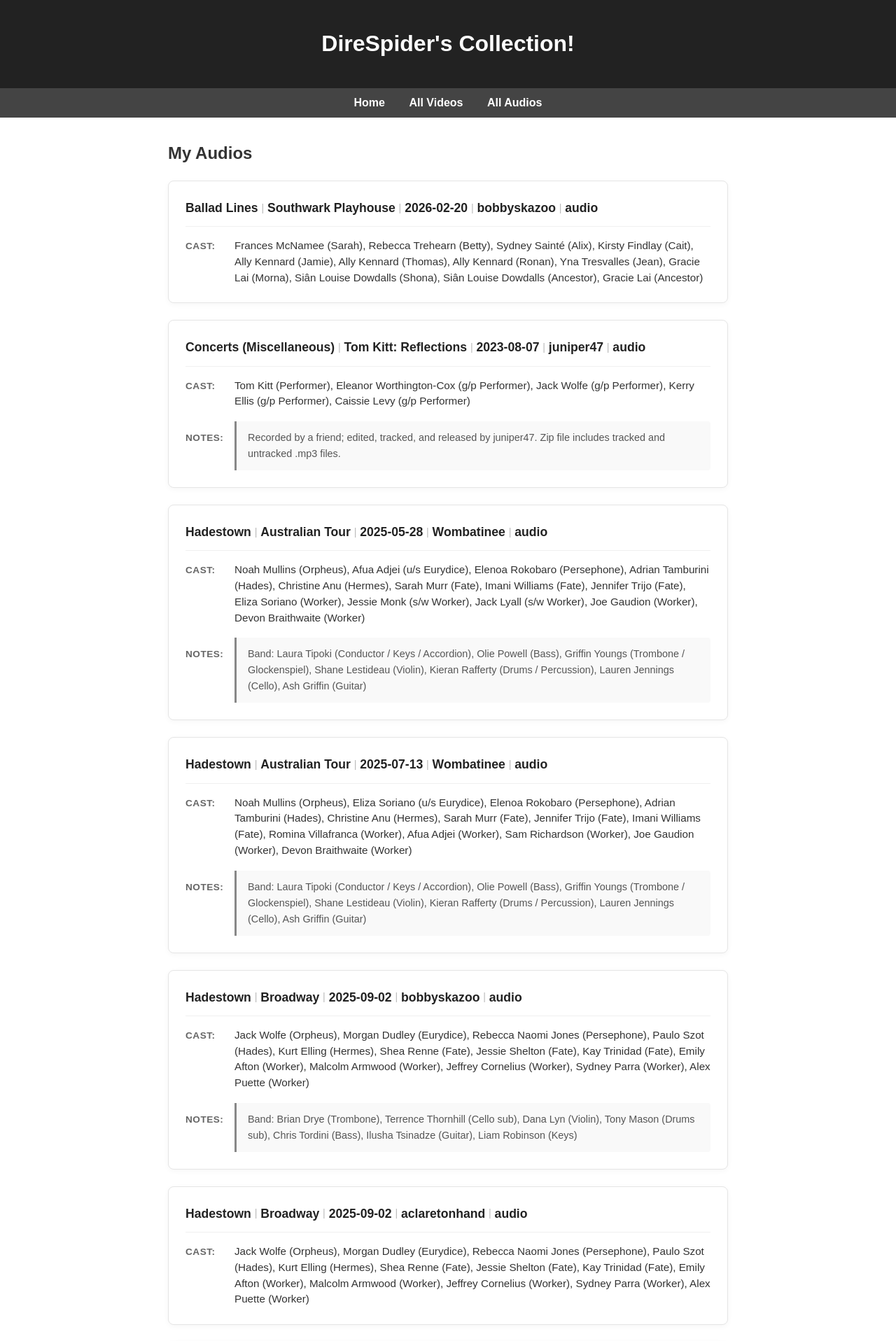
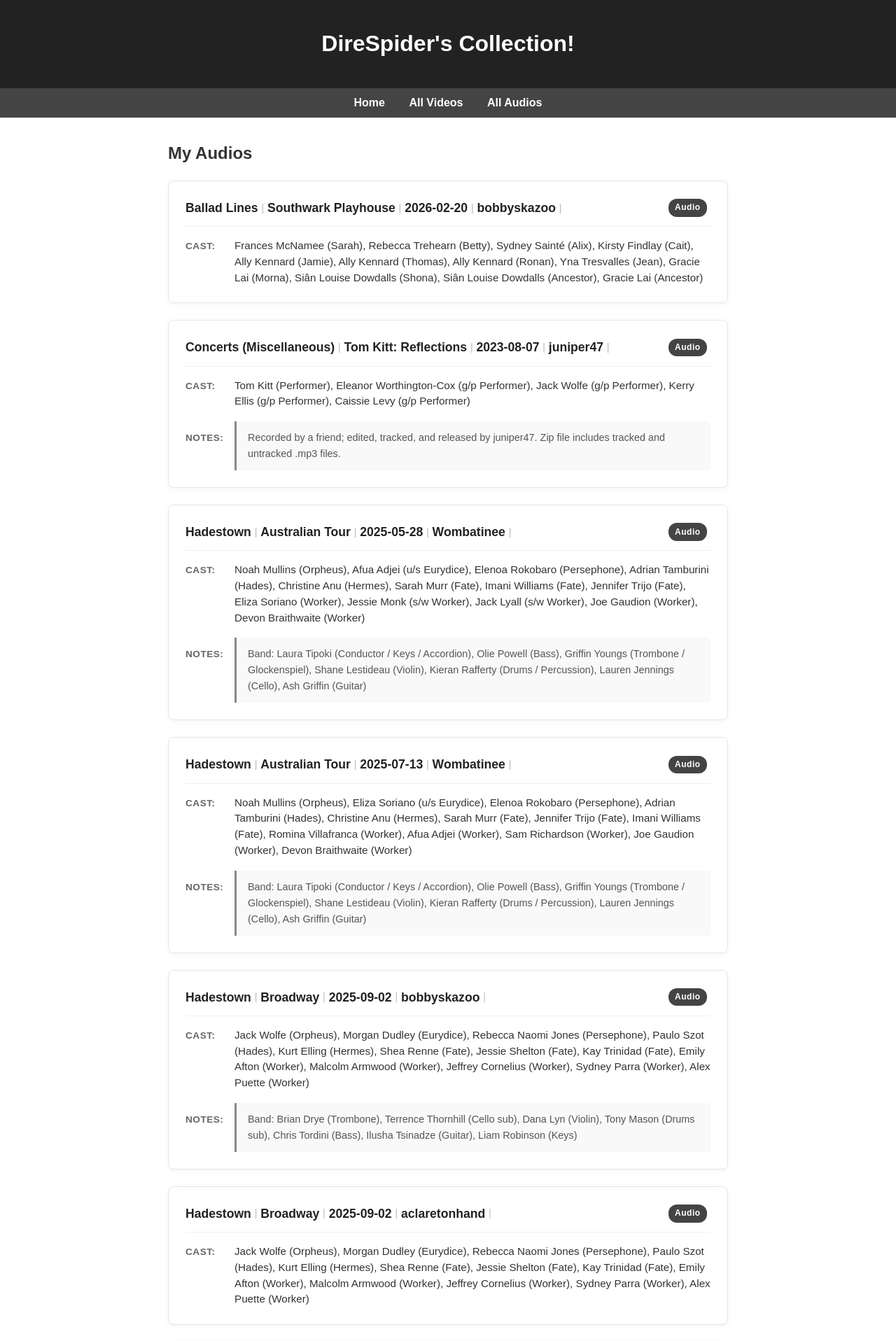
Before and after one commit to DireSpider/direspider.github.io, a Jekyll site: the page built from audios/index.html, in a window 1280 px wide. Shown: the top 1916 px of the page at 70% size. Built offline with Jekyll 4.4.1, drawn with Linux system fonts in a browser that asks for light colours.

Commit message:
update audio include html

```diff
--- a/_includes/audios.html
+++ b/_includes/audios.html
@@ -8,7 +8,7 @@
 <span class="separator">|</span>
 <span>bobbyskazoo</span>
 <span class="separator">|</span>
-<span class="capitalize-text">audio</span>
+<span class="media-type-badge">audio</span>
 </h2>
 
 <div class="info-section">
@@ -29,7 +29,7 @@
 <span class="separator">|</span>
 <span>juniper47</span>
 <span class="separator">|</span>
-<span class="capitalize-text">audio</span>
+<span class="media-type-badge">audio</span>
 </h2>
 
 <div class="info-section">
@@ -57,7 +57,7 @@
 <span class="separator">|</span>
 <span>Wombatinee</span>
 <span class="separator">|</span>
-<span class="capitalize-text">audio</span>
+<span class="media-type-badge">audio</span>
 </h2>
 
 <div class="info-section">
@@ -85,7 +85,7 @@
 <span class="separator">|</span>
 <span>Wombatinee</span>
 <span class="separator">|</span>
-<span class="capitalize-text">audio</span>
+<span class="media-type-badge">audio</span>
 </h2>
 
 <div class="info-section">
@@ -113,7 +113,7 @@
 <span class="separator">|</span>
 <span>bobbyskazoo</span>
 <span class="separator">|</span>
-<span class="capitalize-text">audio</span>
+<span class="media-type-badge">audio</span>
 </h2>
 
 <div class="info-section">
@@ -141,7 +141,7 @@
 <span class="separator">|</span>
 <span>aclaretonhand</span>
 <span class="separator">|</span>
-<span class="capitalize-text">audio</span>
+<span class="media-type-badge">audio</span>
 </h2>
 
 <div class="info-section">
@@ -162,7 +162,7 @@
 <span class="separator">|</span>
 <span>rosescrescit</span>
 <span class="separator">|</span>
-<span class="capitalize-text">audio</span>
+<span class="media-type-badge">audio</span>
 </h2>
 
 <div class="info-section">
@@ -183,7 +183,7 @@
 <span class="separator">|</span>
 <span>Habs</span>
 <span class="separator">|</span>
-<span class="capitalize-text">audio</span>
+<span class="media-type-badge">audio</span>
 </h2>
 
 <div class="info-section">
@@ -213,7 +213,7 @@
 <span class="separator">|</span>
 <span>Habs</span>
 <span class="separator">|</span>
-<span class="capitalize-text">audio</span>
+<span class="media-type-badge">audio</span>
 </h2>
 
 <div class="info-section">
@@ -243,7 +243,7 @@
 <span class="separator">|</span>
 <span>zuzu5678</span>
 <span class="separator">|</span>
-<span class="capitalize-text">audio</span>
+<span class="media-type-badge">audio</span>
 </h2>
 
 <div class="info-section">
@@ -271,7 +271,7 @@
 <span class="separator">|</span>
 <span>Bandit</span>
 <span class="separator">|</span>
-<span class="capitalize-text">audio</span>
+<span class="media-type-badge">audio</span>
 </h2>
 
 <div class="info-section">
@@ -292,7 +292,7 @@
 <span class="separator">|</span>
 <span>bobbyskazoo</span>
 <span class="separator">|</span>
-<span class="capitalize-text">audio</span>
+<span class="media-type-badge">audio</span>
 </h2>
 
 <div class="info-section">
@@ -313,7 +313,7 @@
 <span class="separator">|</span>
 <span>bobbyskazoo</span>
 <span class="separator">|</span>
-<span class="capitalize-text">audio</span>
+<span class="media-type-badge">audio</span>
 </h2>
 
 <div class="info-section">
@@ -341,7 +341,7 @@
 <span class="separator">|</span>
 <span>Habs</span>
 <span class="separator">|</span>
-<span class="capitalize-text">audio</span>
+<span class="media-type-badge">audio</span>
 </h2>
 
 <div class="info-section">
@@ -371,7 +371,7 @@
 <span class="separator">|</span>
 <span>PTSnucka</span>
 <span class="separator">|</span>
-<span class="capitalize-text">audio</span>
+<span class="media-type-badge">audio</span>
 </h2>
 
 <div class="info-section">
@@ -392,7 +392,7 @@
 <span class="separator">|</span>
 <span>pancakehaus</span>
 <span class="separator">|</span>
-<span class="capitalize-text">audio</span>
+<span class="media-type-badge">audio</span>
 </h2>
 
 <div class="info-section">
@@ -413,7 +413,7 @@
 <span class="separator">|</span>
 <span>pancakehaus</span>
 <span class="separator">|</span>
-<span class="capitalize-text">audio</span>
+<span class="media-type-badge">audio</span>
 </h2>
 
 <div class="info-section">
@@ -434,7 +434,7 @@
 <span class="separator">|</span>
 <span>PTSnucka</span>
 <span class="separator">|</span>
-<span class="capitalize-text">audio</span>
+<span class="media-type-badge">audio</span>
 </h2>
 
 <div class="info-section">
@@ -455,7 +455,7 @@
 <span class="separator">|</span>
 <span>Habs</span>
 <span class="separator">|</span>
-<span class="capitalize-text">audio</span>
+<span class="media-type-badge">audio</span>
 </h2>
 
 <div class="info-section">
@@ -483,7 +483,7 @@
 <span class="separator">|</span>
 <span>bobbyskazoo</span>
 <span class="separator">|</span>
-<span class="capitalize-text">audio</span>
+<span class="media-type-badge">audio</span>
 </h2>
 
 <div class="info-section">
@@ -513,7 +513,7 @@
 <span class="separator">|</span>
 <span>bobbyskazoo</span>
 <span class="separator">|</span>
-<span class="capitalize-text">audio</span>
+<span class="media-type-badge">audio</span>
 </h2>
 
 <div class="info-section">
@@ -543,7 +543,7 @@
 <span class="separator">|</span>
 <span>PTSnucka</span>
 <span class="separator">|</span>
-<span class="capitalize-text">audio</span>
+<span class="media-type-badge">audio</span>
 </h2>
 
 <div class="info-section">
@@ -564,7 +564,7 @@
 <span class="separator">|</span>
 <span>pancakehaus</span>
 <span class="separator">|</span>
-<span class="capitalize-text">audio</span>
+<span class="media-type-badge">audio</span>
 </h2>
 
 <div class="info-section">
@@ -585,7 +585,7 @@
 <span class="separator">|</span>
 <span>bobbyskazoo</span>
 <span class="separator">|</span>
-<span class="capitalize-text">audio</span>
+<span class="media-type-badge">audio</span>
 </h2>
 
 <div class="info-section">
@@ -615,7 +615,7 @@
 <span class="separator">|</span>
 <span>pancakehaus</span>
 <span class="separator">|</span>
-<span class="capitalize-text">audio</span>
+<span class="media-type-badge">audio</span>
 </h2>
 
 <div class="info-section">
@@ -636,7 +636,7 @@
 <span class="separator">|</span>
 <span>Unknown</span>
 <span class="separator">|</span>
-<span class="capitalize-text">audio</span>
+<span class="media-type-badge">audio</span>
 </h2>
 
 <div class="info-section">
@@ -664,7 +664,7 @@
 <span class="separator">|</span>
 <span>thatbeautifulsound</span>
 <span class="separator">|</span>
-<span class="capitalize-text">audio</span>
+<span class="media-type-badge">audio</span>
 </h2>
 
 <div class="info-section">
@@ -685,7 +685,7 @@
 <span class="separator">|</span>
 <span>Unknown</span>
 <span class="separator">|</span>
-<span class="capitalize-text">audio</span>
+<span class="media-type-badge">audio</span>
 </h2>
 
 <div class="info-section">
@@ -706,7 +706,7 @@
 <span class="separator">|</span>
 <span>Unknown</span>
 <span class="separator">|</span>
-<span class="capitalize-text">audio</span>
+<span class="media-type-badge">audio</span>
 </h2>
 
 <div class="info-section">
@@ -727,7 +727,7 @@
 <span class="separator">|</span>
 <span>Unknown</span>
 <span class="separator">|</span>
-<span class="capitalize-text">audio</span>
+<span class="media-type-badge">audio</span>
 </h2>
 
 <div class="info-section">
@@ -748,7 +748,7 @@
 <span class="separator">|</span>
 <span>zuzu5678</span>
 <span class="separator">|</span>
-<span class="capitalize-text">audio</span>
+<span class="media-type-badge">audio</span>
 </h2>
 
 <div class="info-section">
@@ -769,7 +769,7 @@
 <span class="separator">|</span>
 <span>zuzu5678</span>
 <span class="separator">|</span>
-<span class="capitalize-text">audio</span>
+<span class="media-type-badge">audio</span>
 </h2>
 
 <div class="info-section">
@@ -790,7 +790,7 @@
 <span class="separator">|</span>
 <span>Unknown</span>
 <span class="separator">|</span>
-<span class="capitalize-text">audio</span>
+<span class="media-type-badge">audio</span>
 </h2>
 
 <div class="info-section">
@@ -811,7 +811,7 @@
 <span class="separator">|</span>
 <span>zuzu5678</span>
 <span class="separator">|</span>
-<span class="capitalize-text">audio</span>
+<span class="media-type-badge">audio</span>
 </h2>
 
 <div class="info-section">
@@ -832,7 +832,7 @@
 <span class="separator">|</span>
 <span>pancakehaus</span>
 <span class="separator">|</span>
-<span class="capitalize-text">audio</span>
+<span class="media-type-badge">audio</span>
 </h2>
 
 <div class="info-section">
@@ -853,7 +853,7 @@
 <span class="separator">|</span>
 <span>Habs</span>
 <span class="separator">|</span>
-<span class="capitalize-text">audio</span>
+<span class="media-type-badge">audio</span>
 </h2>
 
 <div class="info-section">
@@ -881,7 +881,7 @@
 <span class="separator">|</span>
 <span>bobbyskazoo</span>
 <span class="separator">|</span>
-<span class="capitalize-text">audio</span>
+<span class="media-type-badge">audio</span>
 </h2>
 
 <div class="info-section">
@@ -911,7 +911,7 @@
 <span class="separator">|</span>
 <span>DireSpider</span>
 <span class="separator">|</span>
-<span class="capitalize-text">audio</span>
+<span class="media-type-badge">audio</span>
 </h2>
 
 <div class="info-section">
@@ -932,7 +932,7 @@
 <span class="separator">|</span>
 <span>auspiciousavery</span>
 <span class="separator">|</span>
-<span class="capitalize-text">audio</span>
+<span class="media-type-badge">audio</span>
 </h2>
 
 <div class="info-section">
@@ -953,7 +953,7 @@
 <span class="separator">|</span>
 <span>DireSpider</span>
 <span class="separator">|</span>
-<span class="capitalize-text">audio</span>
+<span class="media-type-badge">audio</span>
 </h2>
 
 <div class="info-section">
@@ -974,7 +974,7 @@
 <span class="separator">|</span>
 <span>PTSnucka</span>
 <span class="separator">|</span>
-<span class="capitalize-text">audio</span>
+<span class="media-type-badge">audio</span>
 </h2>
 
 <div class="info-section">
@@ -995,7 +995,7 @@
 <span class="separator">|</span>
 <span>PTSnucka</span>
 <span class="separator">|</span>
-<span class="capitalize-text">audio</span>
+<span class="media-type-badge">audio</span>
 </h2>
 
 <div class="info-section">
@@ -1016,7 +1016,7 @@
 <span class="separator">|</span>
 <span>pancakehaus</span>
 <span class="separator">|</span>
-<span class="capitalize-text">audio</span>
+<span class="media-type-badge">audio</span>
 </h2>
 
 <div class="info-section">
@@ -1037,7 +1037,7 @@
 <span class="separator">|</span>
 <span>TheTiniestLifeboat</span>
 <span class="separator">|</span>
-<span class="capitalize-text">audio</span>
+<span class="media-type-badge">audio</span>
 </h2>
 
 <div class="info-section">
@@ -1058,7 +1058,7 @@
 <span class="separator">|</span>
 <span>bikinibottomday</span>
 <span class="separator">|</span>
-<span class="capitalize-text">audio</span>
+<span class="media-type-badge">audio</span>
 </h2>
 
 <div class="info-section">
@@ -1079,7 +1079,7 @@
 <span class="separator">|</span>
 <span>PTSnucka</span>
 <span class="separator">|</span>
-<span class="capitalize-text">audio</span>
+<span class="media-type-badge">audio</span>
 </h2>
 
 <div class="info-section">
@@ -1100,7 +1100,7 @@
 <span class="separator">|</span>
 <span>ghostlypawn</span>
 <span class="separator">|</span>
-<span class="capitalize-text">audio</span>
+<span class="media-type-badge">audio</span>
 </h2>
 
 <div class="info-section">
@@ -1121,7 +1121,7 @@
 <span class="separator">|</span>
 <span>CobCountyFan</span>
 <span class="separator">|</span>
-<span class="capitalize-text">audio</span>
+<span class="media-type-badge">audio</span>
 </h2>
 
 <div class="info-section">
@@ -1149,7 +1149,7 @@
 <span class="separator">|</span>
 <span>bitchboi</span>
 <span class="separator">|</span>
-<span class="capitalize-text">audio</span>
+<span class="media-type-badge">audio</span>
 </h2>
 
 <div class="info-section">
@@ -1170,7 +1170,7 @@
 <span class="separator">|</span>
 <span>Diodenes Of Catania</span>
 <span class="separator">|</span>
-<span class="capitalize-text">audio</span>
+<span class="media-type-badge">audio</span>
 </h2>
 
 <div class="info-section">
@@ -1191,7 +1191,7 @@
 <span class="separator">|</span>
 <span>MrBraithwaite</span>
 <span class="separator">|</span>
-<span class="capitalize-text">audio</span>
+<span class="media-type-badge">audio</span>
 </h2>
 
 <div class="info-section">
@@ -1219,7 +1219,7 @@
 <span class="separator">|</span>
 <span>fridgesandfries</span>
 <span class="separator">|</span>
-<span class="capitalize-text">audio</span>
+<span class="media-type-badge">audio</span>
 </h2>
 
 <div class="info-section">
@@ -1240,7 +1240,7 @@
 <span class="separator">|</span>
 <span>IrishTrading</span>
 <span class="separator">|</span>
-<span class="capitalize-text">audio</span>
+<span class="media-type-badge">audio</span>
 </h2>
 
 <div class="info-section">
@@ -1269,7 +1269,7 @@
 <span class="separator">|</span>
 <span>Musicaltheatrelive</span>
 <span class="separator">|</span>
-<span class="capitalize-text">audio</span>
+<span class="media-type-badge">audio</span>
 </h2>
 
 <div class="info-section">
@@ -1290,7 +1290,7 @@
 <span class="separator">|</span>
 <span>Unknown</span>
 <span class="separator">|</span>
-<span class="capitalize-text">audio</span>
+<span class="media-type-badge">audio</span>
 </h2>
 
 <div class="info-section">
@@ -1318,7 +1318,7 @@
 <span class="separator">|</span>
 <span>Unknown</span>
 <span class="separator">|</span>
-<span class="capitalize-text">audio</span>
+<span class="media-type-badge">audio</span>
 </h2>
 
 <div class="info-section">
@@ -1346,7 +1346,7 @@
 <span class="separator">|</span>
 <span>SvetlanaVassy</span>
 <span class="separator">|</span>
-<span class="capitalize-text">audio</span>
+<span class="media-type-badge">audio</span>
 </h2>
 
 <div class="info-section">
@@ -1374,7 +1374,7 @@
 <span class="separator">|</span>
 <span>bobbyskazoo</span>
 <span class="separator">|</span>
-<span class="capitalize-text">audio</span>
+<span class="media-type-badge">audio</span>
 </h2>
 
 <div class="info-section">
@@ -1395,7 +1395,7 @@
 <span class="separator">|</span>
 <span>badwolf1341</span>
 <span class="separator">|</span>
-<span class="capitalize-text">audio</span>
+<span class="media-type-badge">audio</span>
 </h2>
 
 <div class="info-section">
```
